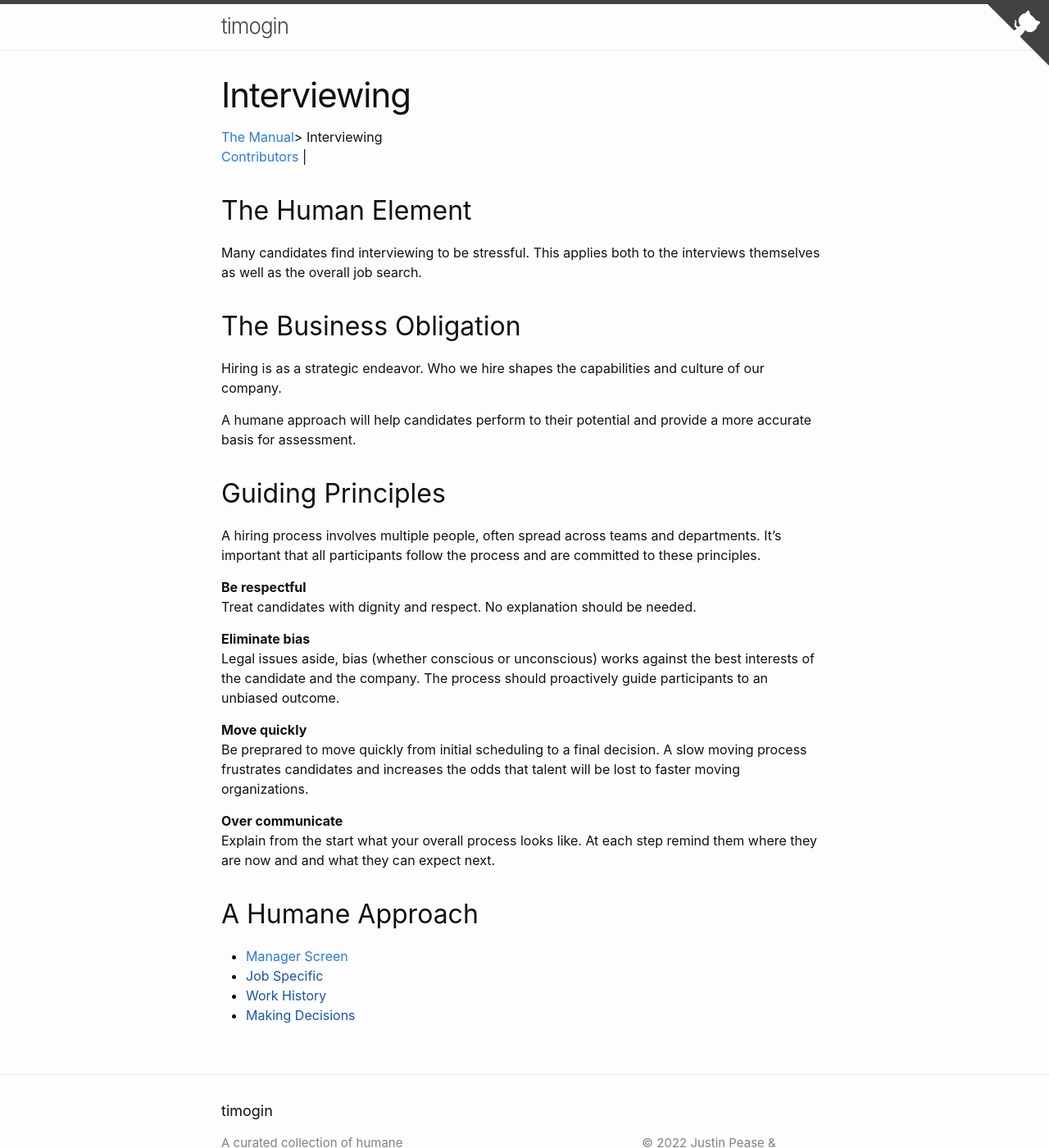
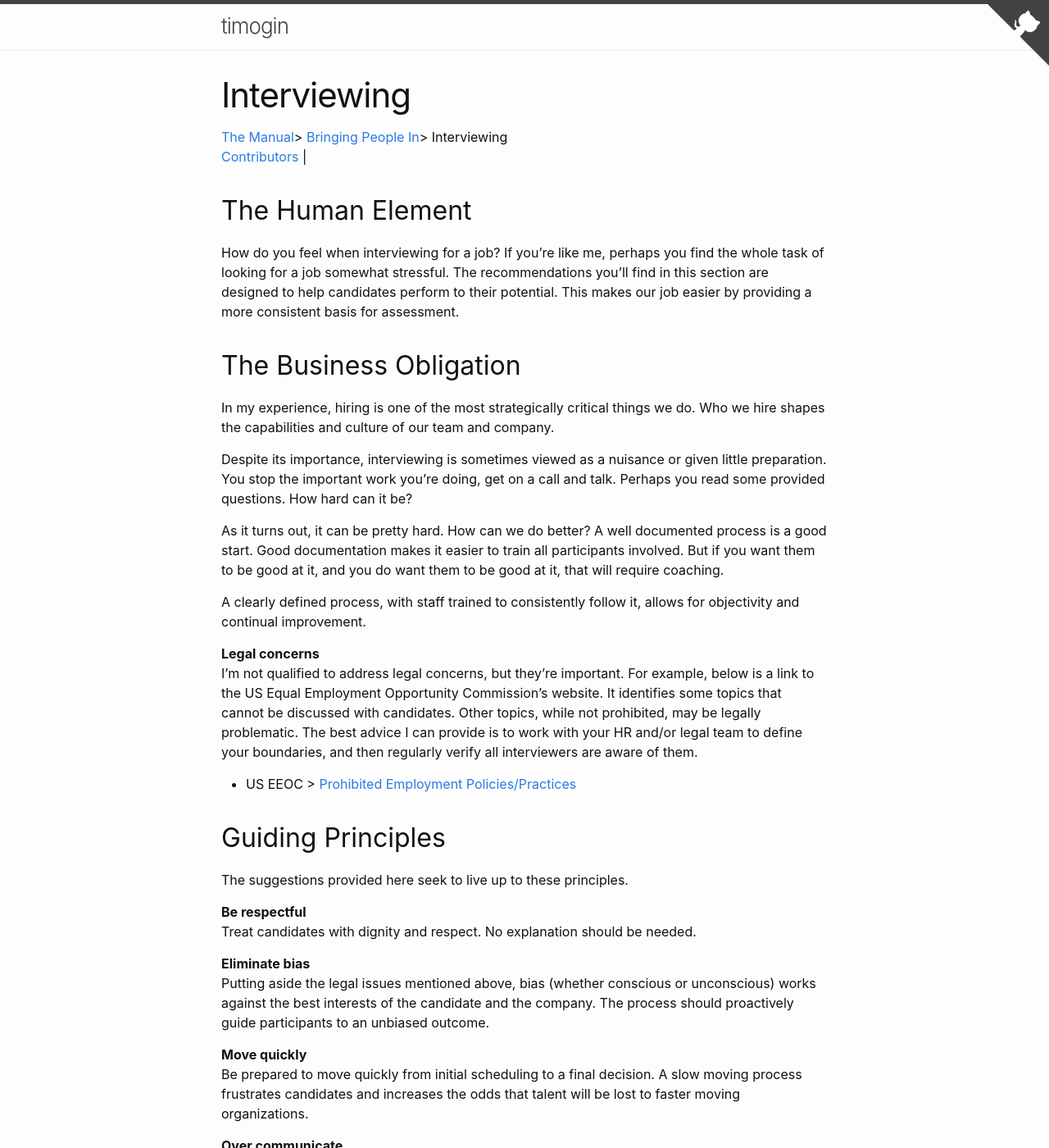
Before and after one commit to jpease/timogin, a Jekyll site: the page built from manual/in/interviewing.markdown, in a window 1280 px wide and 1400 px high. Shown: the whole window at 82% size. Built offline with Jekyll 4.4.1, drawn with Linux system fonts in a browser that asks for light colours; some of the changed text lies outside the part shown.

Commit message:
Refine interview doc

```diff
--- a/manual/in/interviewing.markdown
+++ b/manual/in/interviewing.markdown
@@ -2,41 +2,63 @@
 layout: page
 title: Interviewing
 permalink: /manual/in/interviewing/
+breadcrumb_1_path: /manual/in/
+breadcrumb_1_title: Bringing People In
 ---
 
 ## The Human Element
-Many candidates find interviewing to be stressful. This applies both to the
-interviews themselves as well as the overall job search.
+How do you feel when interviewing for a job? If you're like me, perhaps you
+find the whole task of looking for a job somewhat stressful. The
+recommendations you'll find in this section are designed to help candidates
+perform to their potential. This makes our job easier by providing a more
+consistent basis for assessment.
 
 ## The Business Obligation
-Hiring is as a strategic endeavor. Who we hire shapes the
-capabilities and culture of our company.
+In my experience, hiring is one of the most strategically critical things we
+do. Who we hire shapes the capabilities and culture of our team and company.
 
-A humane approach will help candidates perform to their
-potential and provide a more accurate basis for assessment.
+Despite its importance, interviewing is sometimes viewed as a nuisance or
+given little preparation. You stop the important work you're doing, get on a
+call and talk. Perhaps you read some provided questions. How hard can it be?
+
+As it turns out, it can be pretty hard. How can we do better? A well documented
+process is a good start. Good documentation makes it easier to train all
+participants involved. But if you want them to be good at it, and you do want
+them to be good at it, that will require coaching.
+
+A clearly defined process, with staff trained to consistently follow it, allows
+for objectivity and continual improvement.
+
+**Legal concerns**
+I'm not qualified to address legal concerns, but they're important. For
+example, below is a link to the US Equal Employment Opportunity
+Commission's website. It identifies some topics that cannot be discussed with
+candidates. Other topics, while not prohibited, may be legally problematic. The
+best advice I can provide is to work with your HR and/or legal team to define
+your boundaries, and then regularly verify all interviewers are aware of them.
+* US EEOC > [Prohibited Employment Policies/Practices](https://www.eeoc.gov/prohibited-employment-policiespractices)
+
 
 ## Guiding Principles
-A hiring process involves multiple people, often spread across teams and
-departments. It's important that all participants follow the process and
-are committed to these principles.
+The suggestions provided here seek to live up to these principles.
 
 **Be respectful**
 Treat candidates with dignity and respect. No explanation should
 be needed.
 
 **Eliminate bias**
-Legal issues aside, bias (whether conscious or unconscious) works against the
-best interests of the candidate and the company. The process should proactively
-guide participants to an unbiased outcome.
+Putting aside the legal issues mentioned above, bias (whether conscious or
+unconscious) works against the best interests of the candidate and the company.
+The process should proactively guide participants to an unbiased outcome.
 
 **Move quickly**
-Be preprared to move quickly from initial scheduling to a final decision. A
-slow moving process frustrates candidates and increases the
-odds that talent will be lost to faster moving organizations.
+Be prepared to move quickly from initial scheduling to a final decision. A
+slow moving process frustrates candidates and increases the odds that talent
+will be lost to faster moving organizations.
 
 **Over communicate**
 Explain from the start what your overall process looks like. At each step
-remind them where they are now and and what they can expect next.
+remind them where they are now and what they can expect next.
 
 ## A Humane Approach
 
```
